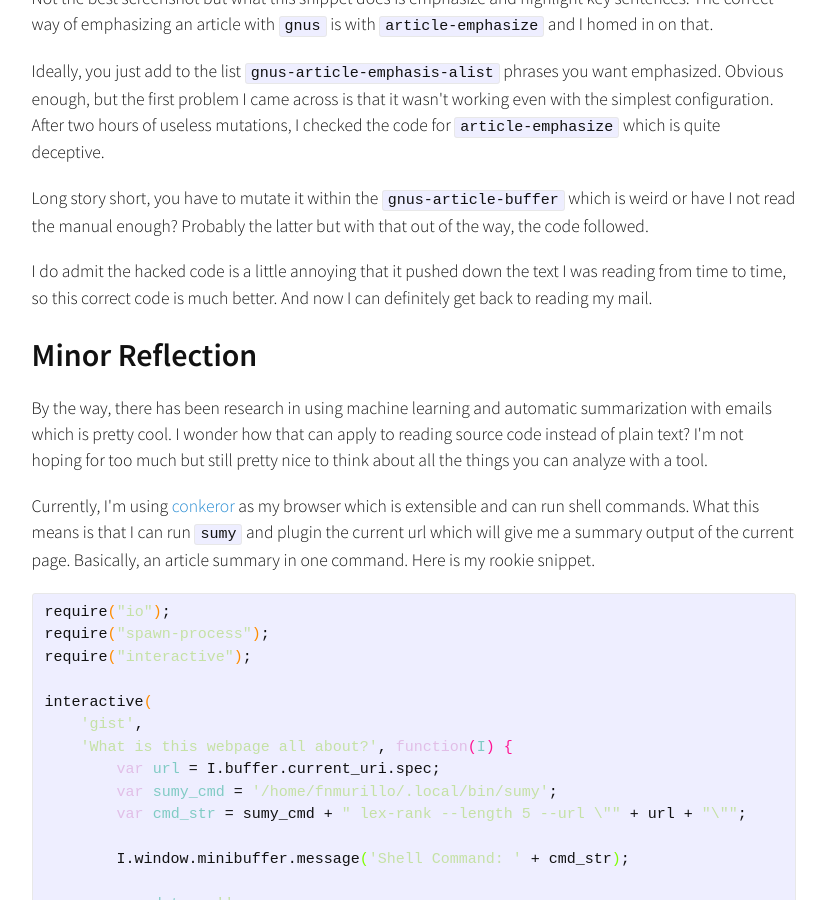
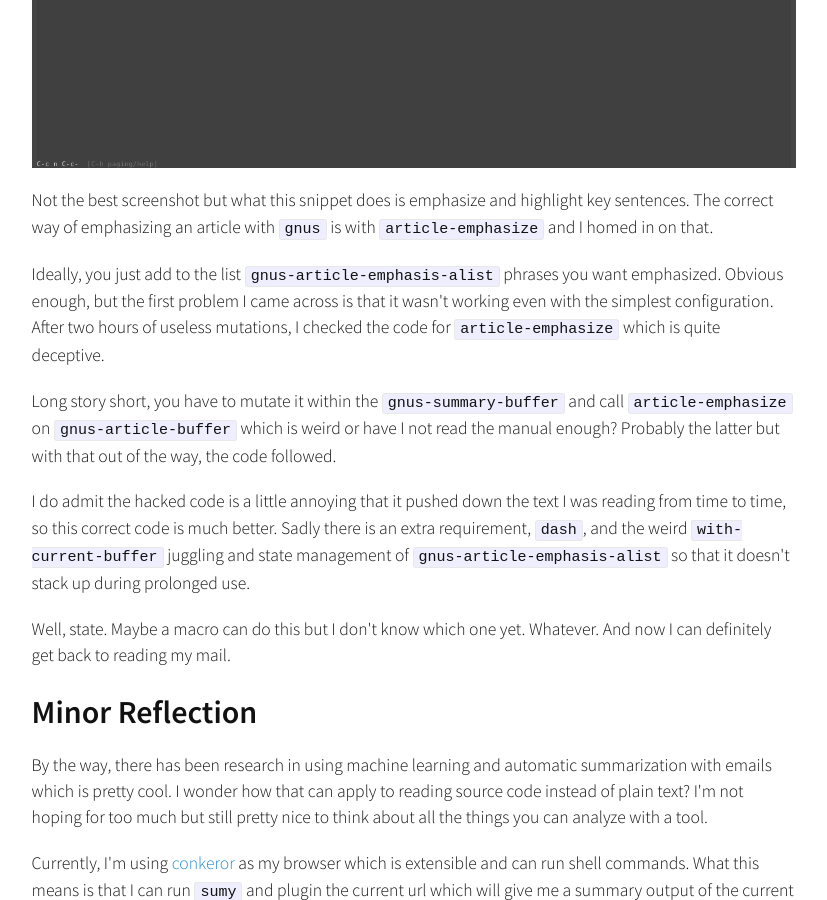
Before and after one commit to FrancisMurillo/FrancisMurillo.github.io, a Jekyll site: the page built from _posts/2016-08-13-Summarizing My Articles.html, in a window 1280 px wide and 900 px high, scrolled down 7690 px. Shown: the whole window, without its empty margins (226-1053 px from the left). Built offline with Jekyll 4.4.1, drawn with Linux system fonts in a browser that asks for light colours; some of the changed text lies outside the part shown.

Commit message:
Updating previous post with fixed code

```diff
--- a/_posts/2016-08-13-Summarizing My Articles.html
+++ b/_posts/2016-08-13-Summarizing My Articles.html
@@ -344,7 +344,9 @@
 
 <div class="org-src-container">
 
-<pre class="src src-emacs-lisp"><span style="color: #ff8c00;">(</span><span style="color: #E1BEE7;">defface</span> <span style="color: #80CBC4;">fn/article-aid-face</span>  '<span style="color: #ff1493;">(</span><span style="color: #7fff00;">(</span>t <span style="color: #00bfff;">(</span><span style="color: #80DEEA;">:weight</span> bold <span style="color: #80DEEA;">:height</span> 1.1 <span style="color: #80DEEA;">:box</span> <span style="color: #ffff00;">(</span><span style="color: #80DEEA;">:line-width</span> 2 <span style="color: #80DEEA;">:color</span> <span style="color: #C5E1A5;">"grey75"</span> <span style="color: #80DEEA;">:style</span> released-button<span style="color: #ffff00;">)</span><span style="color: #00bfff;">)</span><span style="color: #7fff00;">)</span><span style="color: #ff1493;">)</span>
+<pre class="src src-emacs-lisp"><span style="color: #ff8c00;">(</span><span style="color: #E1BEE7;">require</span> '<span style="color: #C5CAE9;">dash</span><span style="color: #ff8c00;">)</span>
+
+<span style="color: #ff8c00;">(</span><span style="color: #E1BEE7;">defface</span> <span style="color: #80CBC4;">fn/article-aid-face</span>  '<span style="color: #ff1493;">(</span><span style="color: #7fff00;">(</span>t <span style="color: #00bfff;">(</span><span style="color: #80DEEA;">:weight</span> bold <span style="color: #80DEEA;">:height</span> 1.1 <span style="color: #80DEEA;">:box</span> <span style="color: #ffff00;">(</span><span style="color: #80DEEA;">:line-width</span> 2 <span style="color: #80DEEA;">:color</span> <span style="color: #C5E1A5;">"grey75"</span> <span style="color: #80DEEA;">:style</span> released-button<span style="color: #ffff00;">)</span><span style="color: #00bfff;">)</span><span style="color: #7fff00;">)</span><span style="color: #ff1493;">)</span>
   <span style="color: #9E9E9E;">"Article aid face"</span><span style="color: #ff8c00;">)</span>
 
 <span style="color: #ff8c00;">(</span><span style="color: #E1BEE7;">defvar</span> <span style="color: #80CBC4;">fn/article-aid-face</span> 'fn/article-aid-face
@@ -353,7 +355,7 @@
 
 <span style="color: #ff8c00;">(</span><span style="color: #E1BEE7;">defvar</span> <span style="color: #80CBC4;">fn/prev-summarizing-request</span> nil
   <span style="color: #9E9E9E;">"The previous request made, this is to prevent extra request being made.</span>
-<span style="color: #9E9E9E;">This can be made into a function is so desired"</span><span style="color: #ff8c00;">)</span>
+<span style="color: #9E9E9E;">    This can be made into a function is so desired"</span><span style="color: #ff8c00;">)</span>
 
 <span style="color: #ff8c00;">(</span><span style="color: #E1BEE7;">defun</span> <span style="color: #64B5F6;">fn/gnus-article-summary</span> <span style="color: #ff1493;">()</span>
   <span style="color: #9E9E9E;">"Show a summary for each article I visit"</span>
@@ -368,19 +370,26 @@
       summary
       <span style="color: #00bfff;">(</span>deferred:nextc it
         <span style="color: #ffff00;">(</span><span style="color: #E1BEE7;">lambda</span> <span style="color: #da70d6;">(</span>summarizies<span style="color: #da70d6;">)</span>
+          <span style="color: #da70d6;">(</span><span style="color: #E1BEE7;">with-current-buffer</span> gnus-summary-buffer
+            <span style="color: #00ff7f;">(</span><span style="color: #E1BEE7;">let</span> <span style="color: #ff8247;">(</span><span style="color: #80DEEA;">(</span>summarizies summarizies<span style="color: #80DEEA;">)</span><span style="color: #ff8247;">)</span>
+              <span style="color: #ff8247;">(</span><span style="color: #E1BEE7;">setq</span> gnus-article-emphasis-alist
+                    <span style="color: #80DEEA;">(</span>-concat
+                     <span style="color: #ff8c00;">(</span>mapcar <span style="color: #ff1493;">(</span><span style="color: #E1BEE7;">lambda</span> <span style="color: #7fff00;">(</span>summary-text<span style="color: #7fff00;">)</span>
+                               <span style="color: #7fff00;">(</span>list
+                                <span style="color: #00bfff;">(</span>regexp-quote summary-text<span style="color: #00bfff;">)</span>
+                                0
+                                0
+                                'fn/article-aid-face<span style="color: #7fff00;">)</span><span style="color: #ff1493;">)</span>
+                             summarizies<span style="color: #ff8c00;">)</span>
+                     gnus-article-emphasis-alist<span style="color: #80DEEA;">)</span><span style="color: #ff8247;">)</span><span style="color: #00ff7f;">)</span><span style="color: #da70d6;">)</span>
           <span style="color: #da70d6;">(</span><span style="color: #E1BEE7;">with-current-buffer</span> gnus-article-buffer
-            <span style="color: #00ff7f;">(</span><span style="color: #E1BEE7;">let</span> <span style="color: #ff8247;">(</span><span style="color: #80DEEA;">(</span>summarizies summarizies<span style="color: #80DEEA;">)</span><span style="color: #ff8247;">)</span>
-              <span style="color: #ff8247;">(</span>mapc <span style="color: #80DEEA;">(</span><span style="color: #E1BEE7;">lambda</span> <span style="color: #ff8c00;">(</span>summary-text<span style="color: #ff8c00;">)</span>
-                      <span style="color: #ff8c00;">(</span>add-to-list
-                       'gnus-article-emphasis-alist
-                       <span style="color: #ff1493;">(</span>list
-                        <span style="color: #7fff00;">(</span>regexp-quote summary-text<span style="color: #7fff00;">)</span>
-                        0
-                        0
-                        'fn/article-aid-face<span style="color: #ff1493;">)</span><span style="color: #ff8c00;">)</span><span style="color: #80DEEA;">)</span>
-                    summarizies<span style="color: #ff8247;">)</span>
-              <span style="color: #ff8247;">(</span>message <span style="color: #C5E1A5;">"Emphasizing article aids"</span><span style="color: #ff8247;">)</span>
-              <span style="color: #ff8247;">(</span>article-emphasize<span style="color: #ff8247;">)</span><span style="color: #00ff7f;">)</span><span style="color: #da70d6;">)</span><span style="color: #ffff00;">)</span><span style="color: #00bfff;">)</span>
+            <span style="color: #00ff7f;">(</span>message <span style="color: #C5E1A5;">"Emphasizing article aids"</span><span style="color: #00ff7f;">)</span>
+            <span style="color: #00ff7f;">(</span>article-emphasize<span style="color: #00ff7f;">)</span><span style="color: #da70d6;">)</span>
+          <span style="color: #da70d6;">(</span><span style="color: #E1BEE7;">with-current-buffer</span> gnus-summary-buffer
+            <span style="color: #00ff7f;">(</span><span style="color: #E1BEE7;">setq</span> gnus-article-emphasis-alist
+                  <span style="color: #ff8247;">(</span>-filter <span style="color: #80DEEA;">(</span><span style="color: #E1BEE7;">lambda</span> <span style="color: #ff8c00;">(</span>emphasis<span style="color: #ff8c00;">)</span>
+                             <span style="color: #ff8c00;">(</span>not <span style="color: #ff1493;">(</span>eq <span style="color: #7fff00;">(</span>nth 3 emphasis<span style="color: #7fff00;">)</span> fn/article-aid-face <span style="color: #ff1493;">)</span><span style="color: #ff8c00;">)</span><span style="color: #80DEEA;">)</span>
+                           gnus-article-emphasis-alist<span style="color: #ff8247;">)</span><span style="color: #00ff7f;">)</span><span style="color: #da70d6;">)</span><span style="color: #ffff00;">)</span><span style="color: #00bfff;">)</span>
       <span style="color: #00bfff;">(</span>deferred:nextc it
         <span style="color: #ffff00;">(</span><span style="color: #E1BEE7;">lambda</span> <span style="color: #da70d6;">()</span>
           <span style="color: #da70d6;">(</span><span style="color: #E1BEE7;">setq</span> fn/prev-summarizing-request nil<span style="color: #da70d6;">)</span><span style="color: #ffff00;">)</span><span style="color: #00bfff;">)</span><span style="color: #7fff00;">)</span><span style="color: #ff1493;">)</span><span style="color: #ff8c00;">)</span>
@@ -413,6 +422,7 @@
 
 <p>
 Long story short, you have to mutate it within the
+<code>gnus-summary-buffer</code> and call <code>article-emphasize</code> on
 <code>gnus-article-buffer</code> which is weird or have I not read the manual
 enough? Probably the latter but with that out of the way, the code
 followed.
@@ -421,7 +431,15 @@
 <p>
 I do admit the hacked code is a little annoying that it pushed down
 the text I was reading from time to time, so this correct code is much
-better. And now I can definitely get back to reading my mail.
+better. Sadly there is an extra requirement, <code>dash</code>, and the weird
+<code>with-current-buffer</code> juggling and state management of
+<code>gnus-article-emphasis-alist</code> so that it doesn't stack up during
+prolonged use.
+</p>
+
+<p>
+Well, state. Maybe a macro can do this but I don't know which one yet.
+Whatever. And now I can definitely get back to reading my mail.
 </p>
 </div>
 </div>
```
